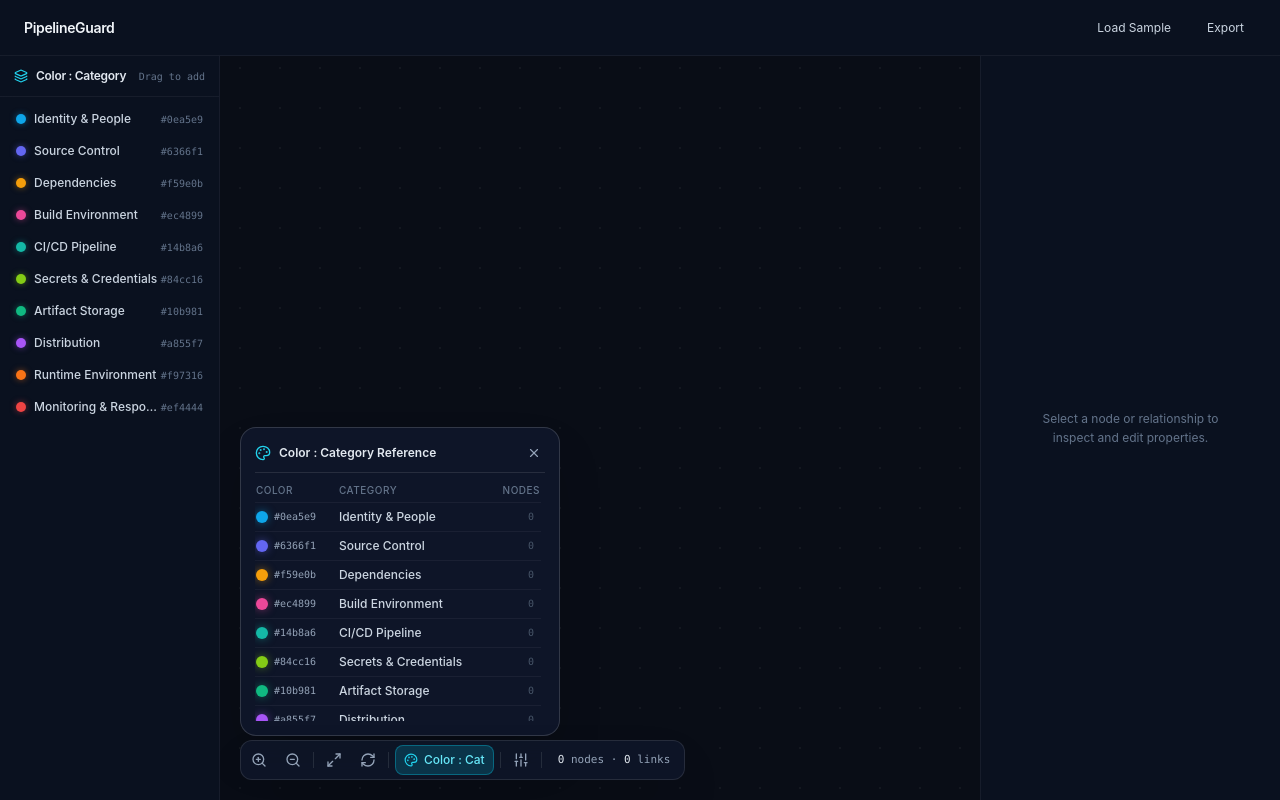
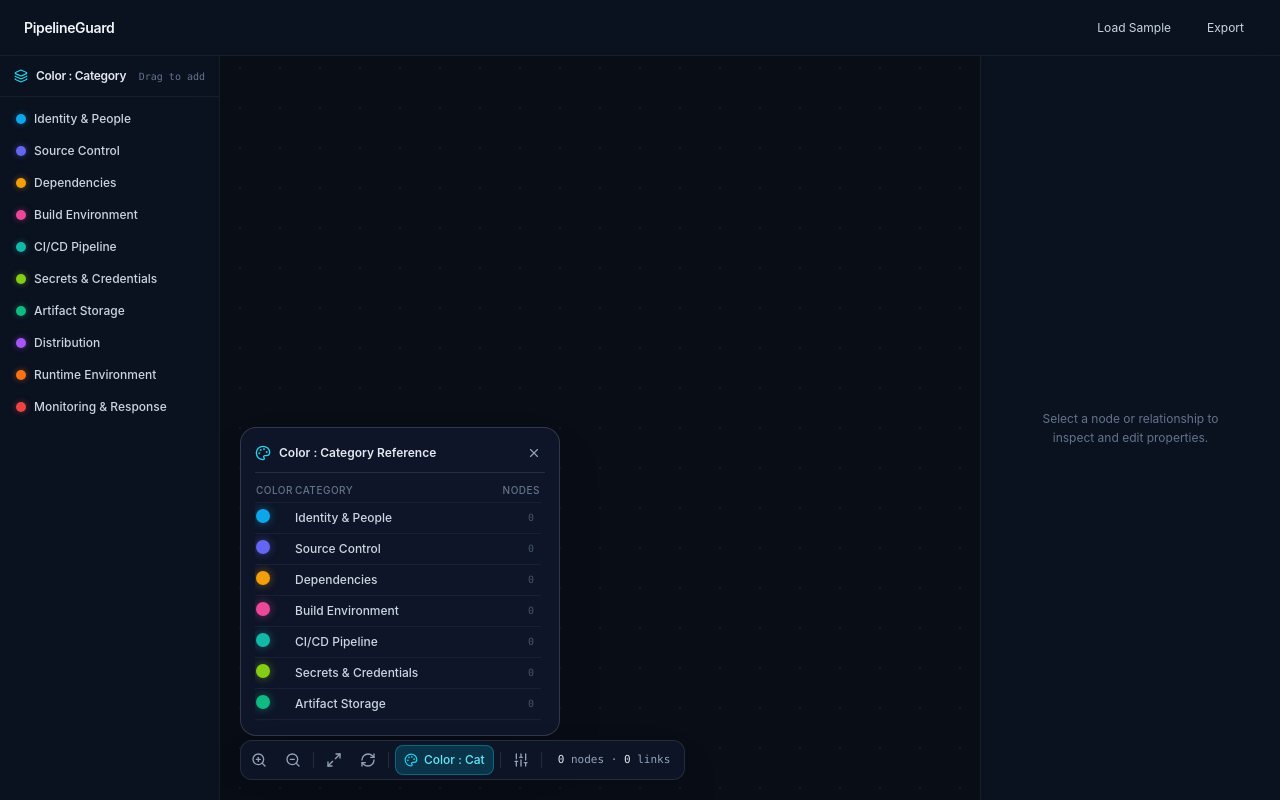
Before and after one commit to Mayur589/pipeline-analyzer, a React (Vite) app in the folder frontend/: page / in a window 1280 px wide. Built offline with nearby package versions, Linux system fonts and the light colour scheme.

Commit message:
fix(graph): reliably select edges to show right panel and remove hex color codes

```diff
--- a/frontend/src/components/Prj1GraphCanvas.tsx
+++ b/frontend/src/components/Prj1GraphCanvas.tsx
@@ -171,9 +171,19 @@ export const Prj1GraphCanvas: React.FC = () => {
     };
   });
 
+  const justOpenedMenuRef = useRef(false);
+
   // Dismiss menus on click outside or escape
   useEffect(() => {
-    const handleDismiss = () => {
+    const handleDismiss = (e: MouseEvent) => {
+      if (justOpenedMenuRef.current) {
+        justOpenedMenuRef.current = false;
+        return;
+      }
+      const target = e.target as HTMLElement | null;
+      if (target?.closest('.context-menu-popover') || target?.closest('.edge-menu-popover')) {
+        return;
+      }
       setContextMenu(null);
       setEdgeMenu(null);
     };
@@ -198,7 +208,7 @@ export const Prj1GraphCanvas: React.FC = () => {
         if (id) {
           callbacksRef.current.selectNode(id);
         } else {
-          callbacksRef.current.clearSelection();
+          callbacksRef.current.selectNode(null);
         }
       },
       onSelectEdge: (id, clientX, clientY) => {
@@ -206,6 +216,7 @@ export const Prj1GraphCanvas: React.FC = () => {
         setContextMenu(null);
         callbacksRef.current.selectEdge(id);
         if (id && clientX !== undefined && clientY !== undefined) {
+          justOpenedMenuRef.current = true;
           setEdgeMenu({ edgeId: id, x: clientX, y: clientY });
         } else {
           setEdgeMenu(null);
@@ -230,6 +241,7 @@ export const Prj1GraphCanvas: React.FC = () => {
       },
       onNodeContextMenu: (nodeId, clientX, clientY) => {
         if (nodeId) {
+          justOpenedMenuRef.current = true;
           callbacksRef.current.selectNode(nodeId);
           setContextMenu({
             nodeId,
@@ -384,7 +396,7 @@ export const Prj1GraphCanvas: React.FC = () => {
               left: Math.min(contextMenu.x, window.innerWidth - 220),
               top: Math.min(contextMenu.y, window.innerHeight - 190)
             }}
-            className="fixed z-50 w-52 p-1.5 rounded-xl bg-[#0F172A]/95 backdrop-blur-xl border border-white/15 shadow-2xl text-xs space-y-1 animate-fade-in select-none"
+            className="context-menu-popover fixed z-50 w-52 p-1.5 rounded-xl bg-[#0F172A]/95 backdrop-blur-xl border border-white/15 shadow-2xl text-xs space-y-1 animate-fade-in select-none"
             onClick={(e) => e.stopPropagation()}
             onContextMenu={(e) => e.preventDefault()}
           >
@@ -498,7 +510,7 @@ export const Prj1GraphCanvas: React.FC = () => {
               left: Math.max(20, Math.min(edgeMenu.x - 140, window.innerWidth - 310)),
               top: Math.max(70, Math.min(edgeMenu.y - 160, window.innerHeight - 360))
             }}
-            className="fixed z-50 w-72 p-3 rounded-2xl bg-[#0F172A]/95 backdrop-blur-2xl border border-cyan-500/30 shadow-2xl shadow-cyan-950/40 text-xs space-y-2.5 animate-fade-in select-none"
+            className="edge-menu-popover fixed z-50 w-72 p-3 rounded-2xl bg-[#0F172A]/95 backdrop-blur-2xl border border-cyan-500/30 shadow-2xl shadow-cyan-950/40 text-xs space-y-2.5 animate-fade-in select-none"
             onClick={(e) => e.stopPropagation()}
             onContextMenu={(e) => e.preventDefault()}
           >
@@ -645,7 +657,7 @@ export const Prj1GraphCanvas: React.FC = () => {
             <table className="w-full text-left border-collapse">
               <thead>
                 <tr className="text-[10px] text-slate-500 uppercase tracking-wider border-b border-white/5">
-                  <th className="pb-1 font-medium">Color</th>
+                  <th className="pb-1 font-medium w-8">Color</th>
                   <th className="pb-1 font-medium">Category</th>
                   <th className="pb-1 font-medium text-right">Nodes</th>
                 </tr>
@@ -667,20 +679,15 @@ export const Prj1GraphCanvas: React.FC = () => {
                       title={`Click to focus ${cat.category} nodes`}
                     >
                       <td className="py-1.5 pr-2">
-                        <div className="flex items-center gap-1.5">
                         <span
-                            className="w-3 h-3 rounded-full shrink-0 shadow-sm transition-transform group-hover:scale-125"
+                          className="w-3.5 h-3.5 rounded-full inline-block shrink-0 shadow-sm transition-transform group-hover:scale-125"
                           style={{
                             backgroundColor: cat.color || '#06b6d4',
                             boxShadow: `0 0 8px ${cat.color || '#06b6d4'}80`
                           }}
                         />
-                          <span className="font-mono text-[10px] text-slate-400 group-hover:text-slate-200">
-                            {cat.color}
-                          </span>
-                        </div>
                       </td>
-                      <td className="py-1.5 text-slate-300 group-hover:text-cyan-300 truncate max-w-[130px] font-medium">
+                      <td className="py-1.5 text-slate-300 group-hover:text-cyan-300 truncate max-w-[140px] font-medium">
                         {cat.category}
                       </td>
                       <td className="py-1.5 text-right font-mono text-[10px]">
--- a/frontend/src/components/Sidebar.tsx
+++ b/frontend/src/components/Sidebar.tsx
@@ -30,7 +30,7 @@ export const Sidebar: React.FC = () => {
               draggable
               onDragStart={(e) => handleDragStart(e, cat.id)}
               className="group flex items-center justify-between px-2 py-1.5 rounded-lg hover:bg-white/5 cursor-grab active:cursor-grabbing transition-colors duration-150"
-              title={`Drag to canvas to add ${cat.category} node (${cat.color})`}
+              title={`Drag to canvas to add ${cat.category} node`}
             >
               <div className="flex items-center gap-2 min-w-0">
                 {/* Unique Color Dot with subtle glow */}
@@ -48,17 +48,12 @@ export const Sidebar: React.FC = () => {
                 </span>
               </div>
 
-              {/* Color Hex & Count */}
-              <div className="flex items-center gap-1.5 shrink-0">
-                <span className="text-[10px] font-mono text-slate-500 group-hover:text-slate-400">
-                  {cat.color}
+              {/* Count only, no color hex code */}
+              {count > 0 && (
+                <span className="text-[9px] font-mono px-1.5 py-0.5 rounded bg-white/5 text-slate-400 shrink-0">
+                  {count}
                 </span>
-                {count > 0 && (
-                  <span className="text-[9px] font-mono px-1 py-0.2 rounded bg-white/5 text-slate-400">
-                    {count}
-                  </span>
-                )}
-              </div>
+              )}
             </div>
           );
         })}
--- a/frontend/src/engine/GraphEngine.ts
+++ b/frontend/src/engine/GraphEngine.ts
@@ -299,8 +299,8 @@ export class GraphEngine {
   }
 
   private hitTestEdge(worldX: number, worldY: number): GraphEdge | null {
-    // Screen-space adaptive hit tolerance: at least 14 screen pixels
-    const hitTolerance = Math.max(14, 16 / Math.max(0.05, this.camera.zoom));
+    // Screen-space adaptive hit tolerance: at least 20 screen pixels
+    const hitTolerance = Math.max(20, 24 / Math.max(0.05, this.camera.zoom));
     const hitToleranceSq = hitTolerance * hitTolerance;
 
     for (let i = this.edges.length - 1; i >= 0; i--) {
@@ -331,9 +331,9 @@ export class GraphEngine {
       }
 
       // Check direct hit on midpoint or label pill
-      const labelW = Math.max(40, (edge.label?.length || 8) * 7.5);
-      const pillHalfW = (labelW / 2 + 10) / Math.max(0.5, this.camera.zoom);
-      const pillHalfH = 16 / Math.max(0.5, this.camera.zoom);
+      const labelW = Math.max(50, (edge.label?.length || 8) * 8.5);
+      const pillHalfW = labelW / 2 + 14;
+      const pillHalfH = 16;
       if (
         worldX >= midX - pillHalfW &&
         worldX <= midX + pillHalfW &&
@@ -353,13 +353,13 @@ export class GraphEngine {
       }
 
       if (isCurved) {
-        // Sample quadratic bezier curve in 12 segments for exact curved edge hit testing
+        // Sample quadratic bezier curve in 24 segments for smooth, exact curved edge hit testing
         let prevPx = x1;
         let prevPy = y1;
         let isHit = false;
 
-        for (let s = 1; s <= 12; s++) {
-          const t = s / 12;
+        for (let s = 1; s <= 24; s++) {
+          const t = s / 24;
           const oneMinusT = 1 - t;
           const px = oneMinusT * oneMinusT * x1 + 2 * oneMinusT * t * midX + t * t * x2;
           const py = oneMinusT * oneMinusT * y1 + 2 * oneMinusT * t * midY + t * t * y2;
@@ -383,7 +383,9 @@ export class GraphEngine {
         }
 
         if (isHit) return edge;
-      } else {
+      }
+
+      // Also test straight line segment
       let t = ((worldX - x1) * dx + (worldY - y1) * dy) / lenSq;
       t = Math.max(0, Math.min(1, t));
       const projX = x1 + t * dx;
@@ -391,7 +393,6 @@ export class GraphEngine {
       const distSq = (worldX - projX) * (worldX - projX) + (worldY - projY) * (worldY - projY);
       if (distSq <= hitToleranceSq) {
         return edge;
-        }
       }
     }
     return null;
@@ -512,8 +513,8 @@ export class GraphEngine {
       if (hitEdge) {
         this.selectedEdgeId = hitEdge.id;
         this.selectedNodeId = null;
+        this.isPanning = false;
         if (this.onSelectEdge) this.onSelectEdge(hitEdge.id, e.clientX, e.clientY);
-        if (this.onSelectNode) this.onSelectNode(null, e);
       } else {
         this.isPanning = true;
         this.panStart = { x: screenX - this.camera.x, y: screenY - this.camera.y };
```
Lines whose indentation alone changed are shown as unchanged.
